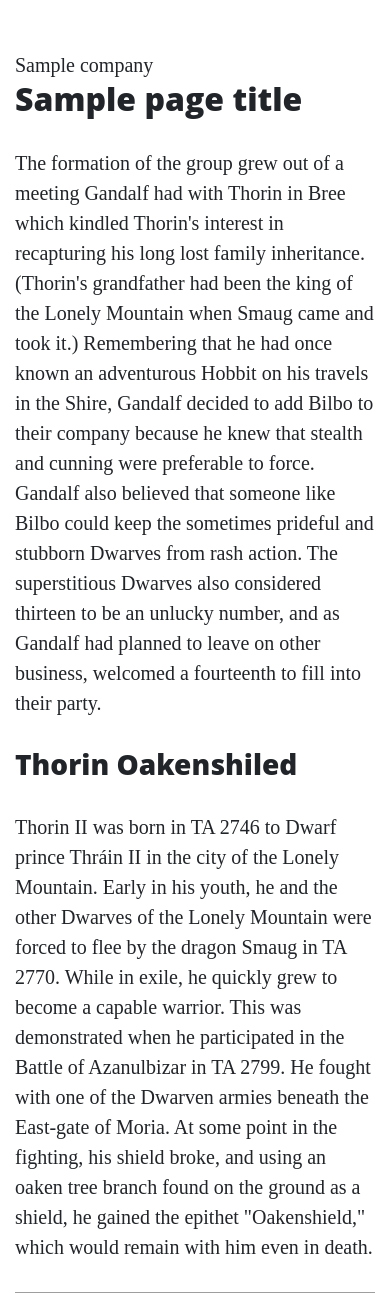
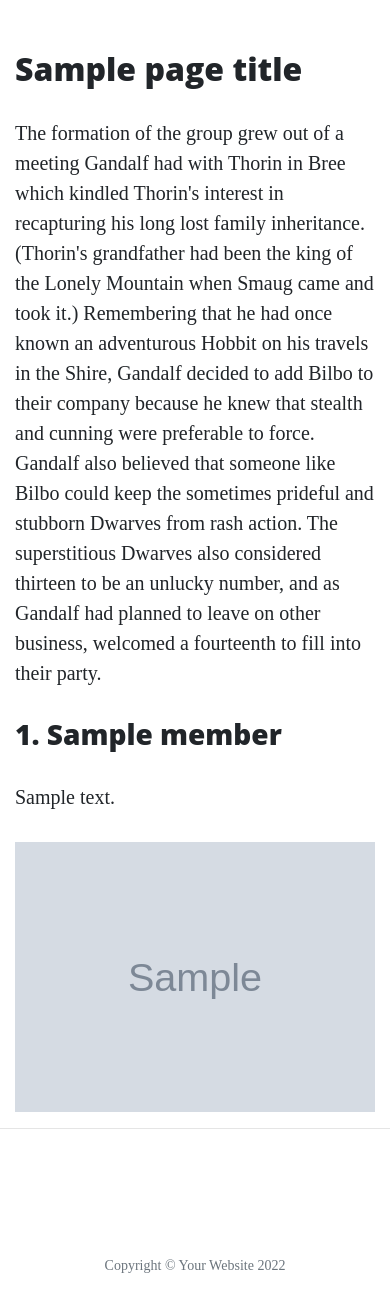
Before and after one commit to syler11/thorin-flask-app, a Python web app: template templates/about.html in a window 390 px wide. Shown: the part 533-1826 px from the top of the page. Run offline with Jinja, Linux system fonts and the light colour scheme; the template is opened without the code that fills it: most values are stand-ins (such as "Sample title", 1, 10 or a date in 2020); grey boxes marked "Sample" are stand-in pictures; some libraries are stand-ins or nearby versions; grey boxes are pictures that could not be loaded.

Commit message:
member.html was added

```diff
--- a/templates/about.html
+++ b/templates/about.html
@@ -1,7 +1,5 @@
 {% extends "base.html" %}
 {% block content %}
-
-    {{ company }}
 
     <h2>{{ page_title }}</h2>
     <p>
@@ -13,35 +11,42 @@
         rash action. The superstitious Dwarves also considered thirteen to be an unlucky number, and as Gandalf had
         planned to leave on other business, welcomed a fourteenth to fill into their party.
     </p>
+
+
+    {% for member in company %}
+
     <div class="row featurette">
+
+            {% if loop.index % 2 != 0 %}
+
                 <div class="col-md-7">
-            <h3>Thorin Oakenshiled</h3>
-            <p>
-                Thorin II was born in TA 2746 to Dwarf prince Thráin II in the city of the Lonely Mountain. Early in his
-                youth, he and the other Dwarves of the Lonely Mountain were forced to flee by the dragon Smaug in TA
-                2770. While in exile, he quickly grew to become a capable warrior. This was demonstrated when he
-                participated in the Battle of Azanulbizar in TA 2799. He fought with one of the Dwarven armies beneath
-                the East-gate of Moria. At some point in the fighting, his shield broke, and using an oaken tree branch
-                found on the ground as a shield, he gained the epithet "Oakenshield," which would remain with him even
-                in death.
-            </p>
+                    <h3><a href="/about/{{ member.url }}">{{ loop.index }}. {{ member.name }}</a></h3>
+                    <p>{{ member.description }}</p>
                 </div>
                 <div class="col-md-5">
-            <img src="https://static.wikia.nocookie.net/lotr/images/3/3f/ThorinBIG.jpg" alt="">
+                    <img src="{{ member.image_source }}" alt="" class="featurette-image image-responsive">
                 </div>
+
+            {% else %}
+
                 <div class="col-md-5">
-            <img src="https://static.wikia.nocookie.net/lotr/images/b/b4/The-Hobbit-Fili-and-Kili.jpg" alt="">
+                    <img src="{{ member.image_source }}" alt="" class="featurette-image image-responsive">
                 </div>
                 <div class="col-md-7">
-            <h3>Fili and Kili</h3>
-            <p>
-                Fíli and Kíli were nephews of Thorin, who was the elder brother of their mother Dís. They were also
-                nephews of Frerin, grandsons of Thráin II, and great-grandsons of Thrór. Fíli's most distinguishing
-                feature was his long nose, the longest of any of the Dwarves in Thorin's company.
+                    <h3><a href="/about/{{ member.url }}">{{ loop.index }}. {{ member.name }}</a></h3>
+                    <p>{{ member.description }}</p>
+                </div>
 
-                As the youngest Dwarves, Fíli and Kíli had the sharpest eyes, and were often sent scouting or searching.
-                It was they that found the Front Porch while in the Misty Mountains.
-            </p>
+            {% endif %}
+
         </div>
-    </div>
+
+        {% if loop.index != loop.length %}
+
+            <hr class="featurette-divider">
+
+        {% endif %}
+
+    {% endfor %}
+
 {% endblock %}
```
Also changed, not shown: data/company.json (+77 -4 lines), run.py (+12 -0 lines), templates/member.html (added, +15 -0 lines). Lines whose indentation alone changed are shown as unchanged.
